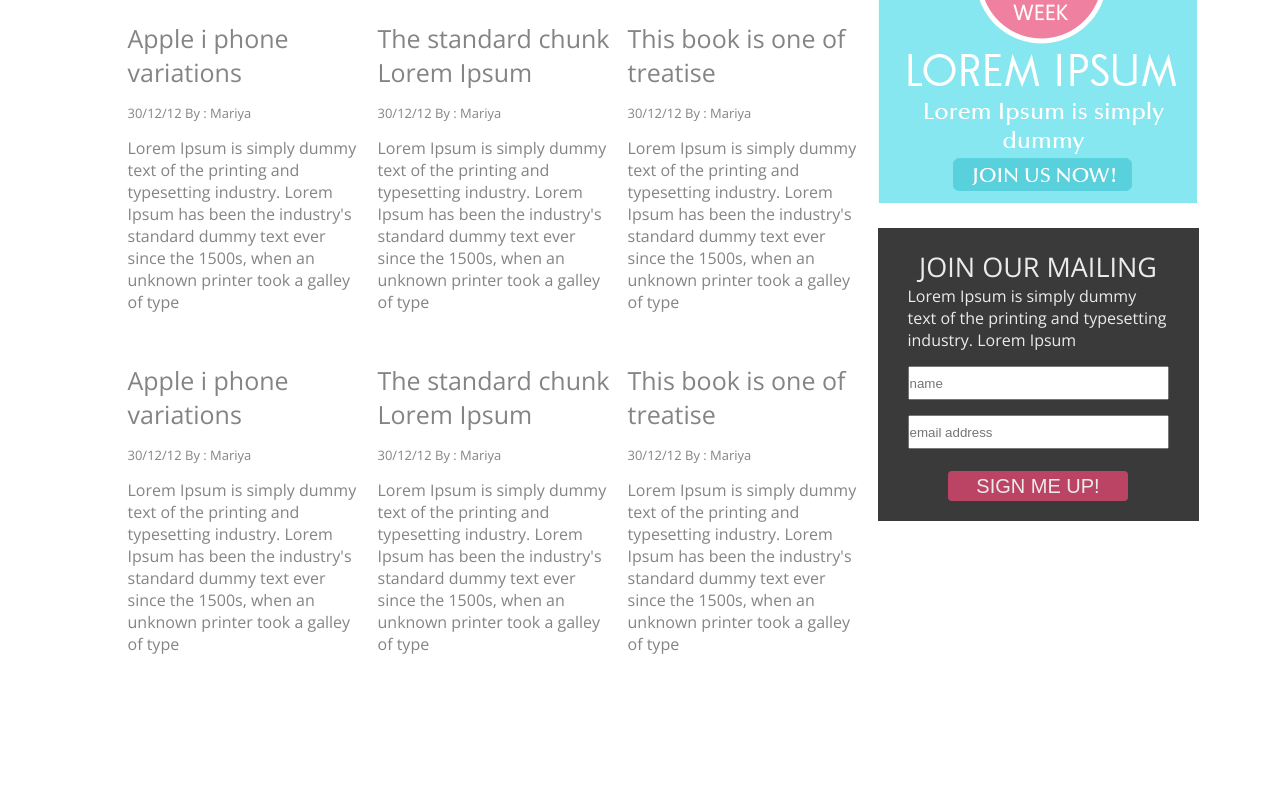
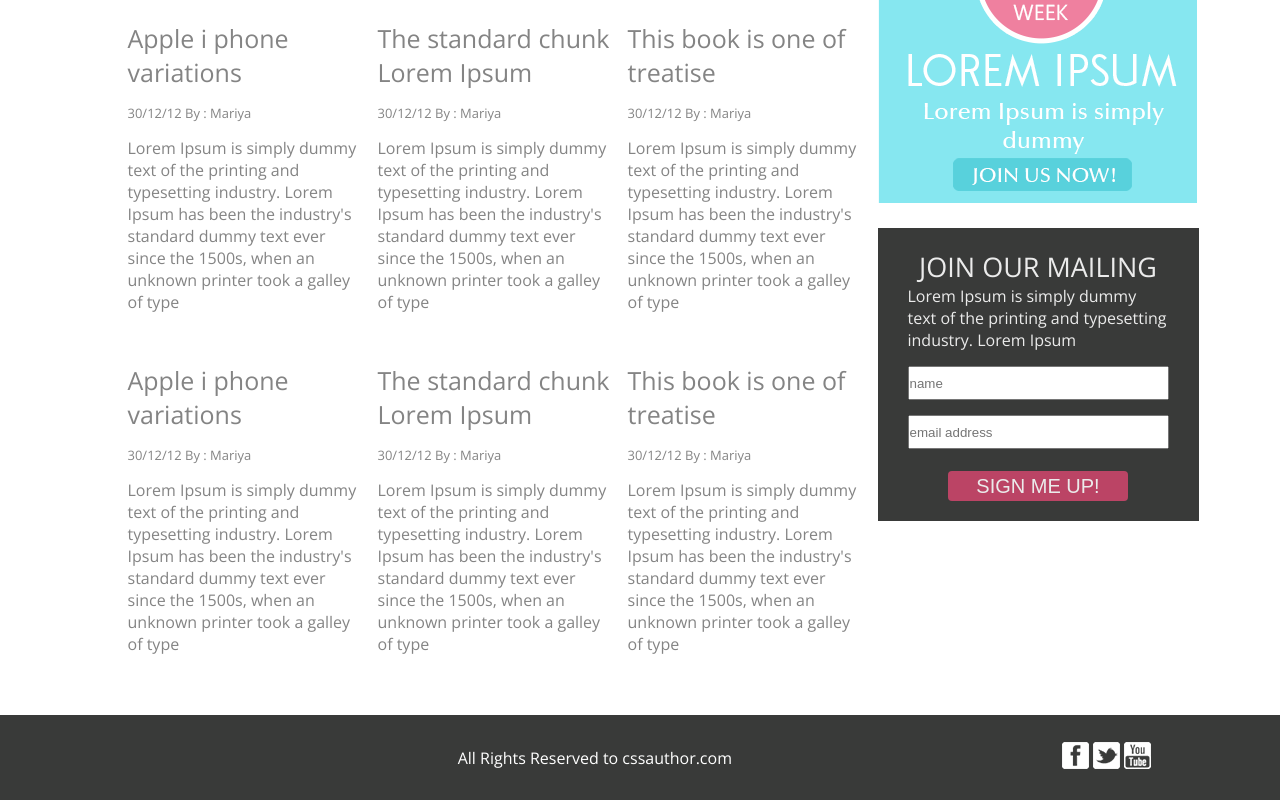
Before and after one commit to RumblyCases/metroblog, a plain HTML site: page index.html in a window 1280 px wide. Shown: the part 1348-2148 px from the top of the page. Before the commit the page ends 2003 px from the top, so only its background shows below. Drawn offline with nearby package versions, Linux system fonts and the light colour scheme.

Commit message:
init: add footer

```diff
--- a/css/style.css
+++ b/css/style.css
@@ -151,3 +151,20 @@ input{
     cursor:pointer;
     font-size: 20px;
 }
+footer{
+    margin-top: 60px;
+    background-color: #393A39;
+}
+footer p{
+    margin: 0 auto;
+    color: #fff;
+    font-size: 16px;
+}
+.footer-container{
+    width: 1025px;
+    height: 85px;
+    margin: 0 auto;
+    display: flex;
+    justify-content: space-between;
+    align-items: center;
+}
--- a/index.html
+++ b/index.html
@@ -119,6 +119,18 @@
                 </div>
             </div>
     </section>
+    <footer>
+        <div class="footer-container">
+            <p>All Rights Reserved to cssauthor.com</p>
+            <div class="social-icons">
+                <img src="img/fb.png" alt="">
+                <img src="img/twitter.png" alt="">
+                <img src="img/you_tube.png" alt="">
+            </div>
+        </div>
+            <!-- <p>All Rights Reserved to cssauthor.com</p> -->
+
+    </footer>
 
 
 
```
